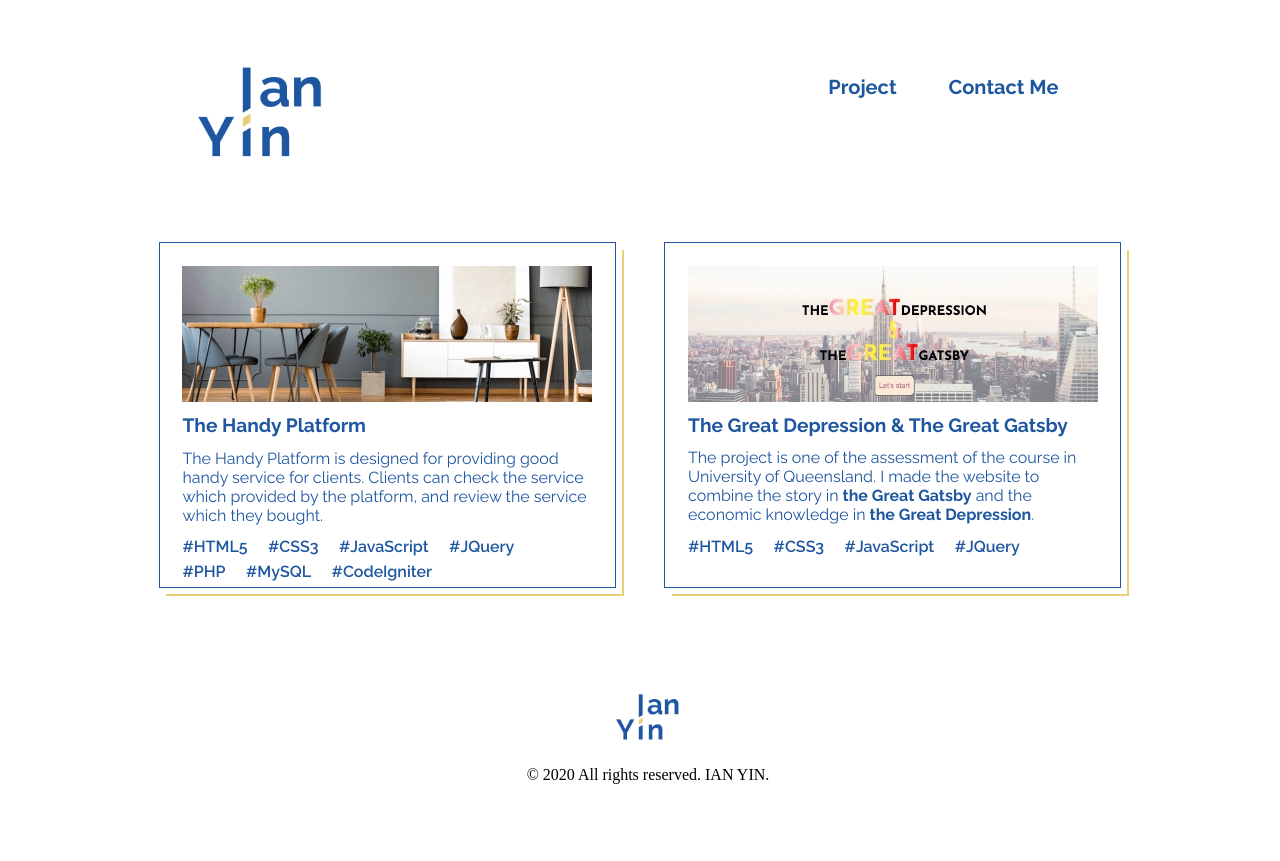
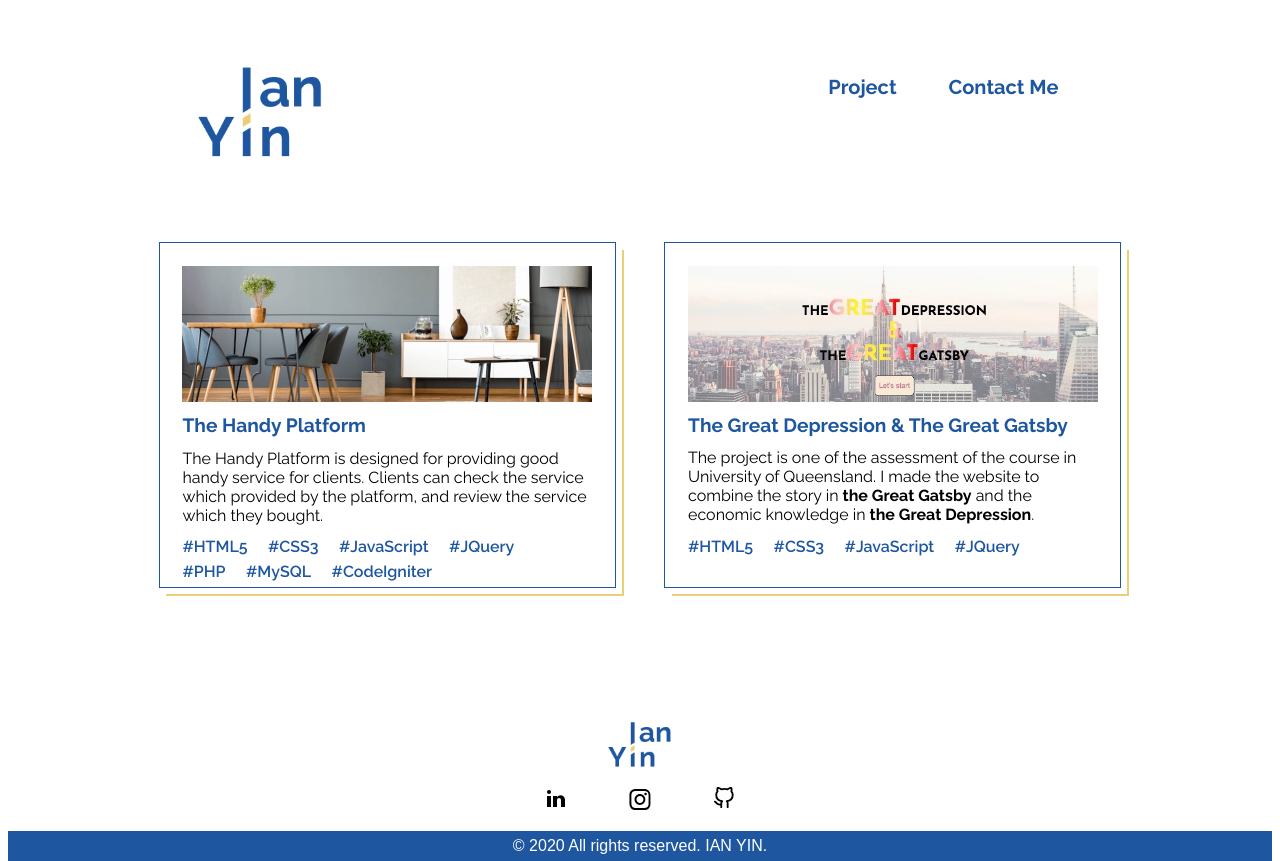
Before and after one commit to IAN-YZL/IAN-YZL.github.io, a plain HTML site: page index.html in a window 1280 px wide. Before the commit the page ends 800 px from the top, so only its background shows below. Drawn offline with Linux system fonts and the light colour scheme.

Commit message:
Finish the footer design

```diff
--- a/css/style.css
+++ b/css/style.css
@@ -65,7 +65,6 @@ header {
     color: #1E56A0; }
   .project__detail {
     font: 1rem Raleway;
-    color: #1E56A0;
     margin: 3% 0; }
   .project__keywords {
     display: flex;
@@ -81,16 +80,35 @@ header {
         color: #1E56A0; }
 
 .footer {
-  position: absolute;
-  bottom: 0;
+  position: relative;
+  top: 200px;
+  margin-top: 50px;
   width: 100%;
   text-align: center; }
   .footer__logo {
     width: 5%;
     max-width: 100px;
-    min-width: 50px; }
+    min-width: 50px;
+    margin-bottom: 10px; }
   .footer__text {
     width: 100%;
     position: relative; }
+  .footer__copyrights {
+    height: 30px;
+    background-color: #1E56A0;
+    line-height: 30px; }
+    .footer__copyrights p {
+      font-family: Arial, Helvetica, sans-serif;
+      color: white; }
+  .footer__social {
+    margin: 0 auto;
+    width: 20%;
+    display: flex; }
+    .footer__social__icon {
+      width: 33.3%; }
+      .footer__social__icon a:link {
+        color: black; }
+      .footer__social__icon a:visited {
+        color: black; }
 
 /*# sourceMappingURL=style.css.map */
--- a/index.html
+++ b/index.html
@@ -24,6 +24,7 @@
     <div class="project">
         <div class="project-row">
             <div class="project-card">
+                <!-- Image size: 900*300 -->
                 <img src="./images/project-handy.JPG" alt="The Handy Platform Project" class="project__image">
                 <div class="project__description">
                     <h3 class="project__title">The Handy Platform</h3>
@@ -64,9 +65,38 @@
     <div class="footer">
         <img src="./images/ian-logo.png" alt="logo" class="footer__logo">
         <div class="footer__text">
-            <div class="footer__social"></div>
+            <div class="footer__social">
+                <!-- Linkedin -->
+                <div class="footer__social__icon">
+                    <a href="https://www.linkedin.com/in/ianyin/" target="_blank" rel="noopener noreferrer">
+                        <svg data-name="Layer 21" height="24" id="Layer_21" viewBox="0 0 24 24" width="24" xmlns="http://www.w3.org/2000/svg"><title/><rect height="11" width="4" x="3" y="9"/><circle cx="5" cy="5" r="2"/><path d="M16.5,8.25A4.47251,4.47251,0,0,0,13,9.95343V9H9V20h4V13a2,2,0,0,1,4,0v7h4V12.75A4.5,4.5,0,0,0,16.5,8.25Z"/></svg>
+                    </a>
+                </div>
+                <!-- Instagram -->
+                <div class="footer__social__icon">
+                    <svg version="1.1" height="24" width="24" id="Layer_1" xmlns="http://www.w3.org/2000/svg" xmlns:xlink="http://www.w3.org/1999/xlink" x="0px" y="0px"
+                    viewBox="0 0 56.7 56.7" enable-background="new 0 0 56.7 56.7" xml:space="preserve">
+                        <g>
+                            <path d="M28.2,16.7c-7,0-12.8,5.7-12.8,12.8s5.7,12.8,12.8,12.8S41,36.5,41,29.5S35.2,16.7,28.2,16.7z M28.2,37.7
+                                c-4.5,0-8.2-3.7-8.2-8.2s3.7-8.2,8.2-8.2s8.2,3.7,8.2,8.2S32.7,37.7,28.2,37.7z"/>
+                            <circle cx="41.5" cy="16.4" r="2.9"/>
+                            <path d="M49,8.9c-2.6-2.7-6.3-4.1-10.5-4.1H17.9c-8.7,0-14.5,5.8-14.5,14.5v20.5c0,4.3,1.4,8,4.2,10.7c2.7,2.6,6.3,3.9,10.4,3.9
+                                h20.4c4.3,0,7.9-1.4,10.5-3.9c2.7-2.6,4.1-6.3,4.1-10.6V19.3C53,15.1,51.6,11.5,49,8.9z M48.6,39.9c0,3.1-1.1,5.6-2.9,7.3
+                                s-4.3,2.6-7.3,2.6H18c-3,0-5.5-0.9-7.3-2.6C8.9,45.4,8,42.9,8,39.8V19.3c0-3,0.9-5.5,2.7-7.3c1.7-1.7,4.3-2.6,7.3-2.6h20.6
+                                c3,0,5.5,0.9,7.3,2.7c1.7,1.8,2.7,4.3,2.7,7.2V39.9L48.6,39.9z"/>
+                        </g>
+                    </svg>
+                </div>
+                <!-- Github -->
+                <div class="footer__social__icon">
+                    <a href="https://github.com/IAN-YZL" target="_blank" rel="noopener noreferrer">
+                        <svg fill="none" height="22" stroke="currentColor" stroke-linecap="round" stroke-linejoin="round" stroke-width="2" viewBox="0 0 24 24" width="22" xmlns="http://www.w3.org/2000/svg"><path d="M9 19c-5 1.5-5-2.5-7-3m14 6v-3.87a3.37 3.37 0 0 0-.94-2.61c3.14-.35 6.44-1.54 6.44-7A5.44 5.44 0 0 0 20 4.77 5.07 5.07 0 0 0 19.91 1S18.73.65 16 2.48a13.38 13.38 0 0 0-7 0C6.27.65 5.09 1 5.09 1A5.07 5.07 0 0 0 5 4.77a5.44 5.44 0 0 0-1.5 3.78c0 5.42 3.3 6.61 6.44 7A3.37 3.37 0 0 0 9 18.13V22"/></svg>
+                    </a>
+                </div>
+
+            </div>
             <div class="footer__copyrights">
-                <p>© 2020 All rights reserved. IAN YIN.</p>
+                <p>© 2020 All rights reserved. <span>IAN YIN</span>.</p>
             </div>
         </div>
 
```
